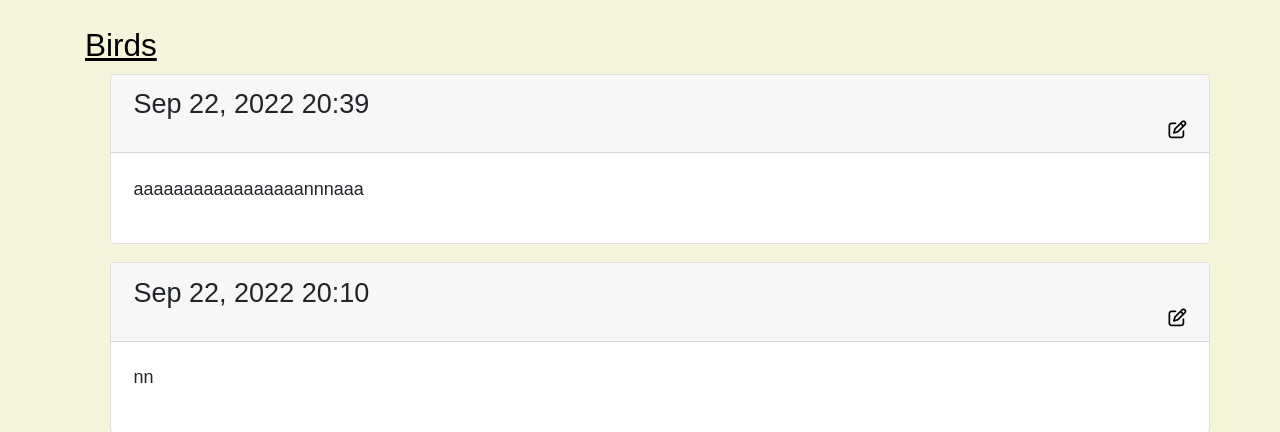
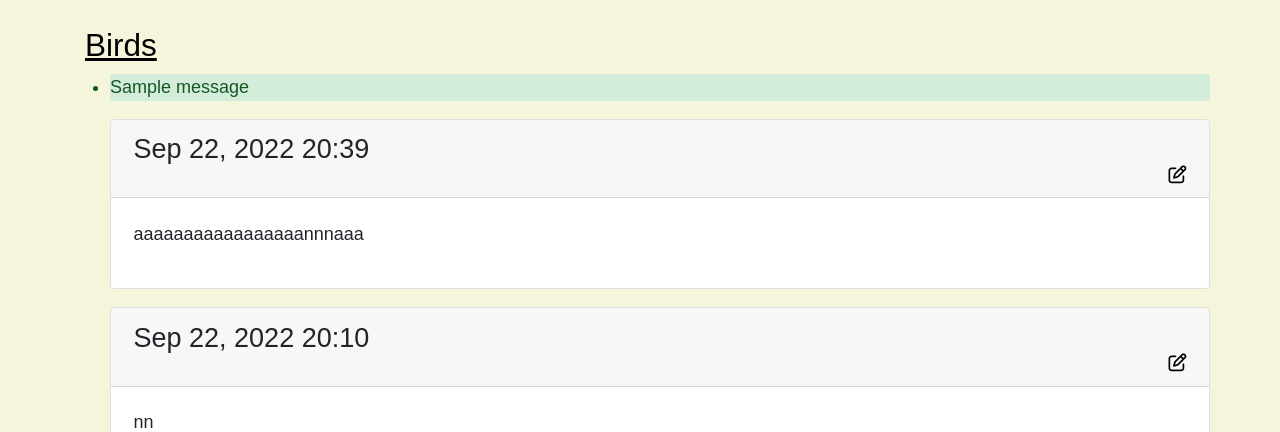
Before and after one commit to Code-Institute-Submissions/marosan28-online-journal_DecResub, a Django app: page /topics/1 in a window 1280 px wide. Shown: the part 65-497 px from the top of the page. Run offline with Django 3.2, Linux system fonts and the light colour scheme; a user stored in the database is signed in; data comes from the database, SQL or seed files in the repository; both versions use the stored data as it was after the commit; one stand-in notice (Sample message) is shown; some libraries are stand-ins or nearby versions; some web fonts are replaced.

Commit message:
add messages when editing entries

```diff
--- /dev/null
+++ b/learning_logs/templates/learning_logs/includes/messages.html
@@ -0,0 +1,7 @@
+{% if messages %}
+<ul class="messages">
+    {% for message in messages %}
+    <li {% if message.tags %} class="{{ message.tags }}"{% endif %}>{{ message }}</li>
+    {% endfor %}
+</ul>
+{% endif %}
--- a/learning_logs/templates/learning_logs/topic.html
+++ b/learning_logs/templates/learning_logs/topic.html
@@ -5,7 +5,7 @@
 {% endblock page_header %}
 
 {% block content %}
-
+{% include 'learning_logs/includes/messages.html' %}
 <ul>
   {% for entry in entries %}
   <div class="card mb-3">
@@ -23,7 +23,8 @@
   {% endfor %}
 </ul>
 <p>
-   <a class="new-entry btn btn-secondary" href="{% url 'learning_logs:new_entry' topic.id %}" role="button">Add new entry</a>
+  <a class="new-entry btn btn-secondary" href="{% url 'learning_logs:new_entry' topic.id %}" role="button">Add new
+    entry</a>
 </p>
 
 {% endblock content %}
--- a/learning_logs/templates/learning_logs/topics.html
+++ b/learning_logs/templates/learning_logs/topics.html
@@ -4,7 +4,6 @@
 <h3 class="topic-on-hand">Topics</h3>
 {% endblock page_header %}
 {% block content %}
-
 <ul class="topics-list list-group list-group-flush">
     {% for topic in topics %}
     <li  class="list-group-item">
--- a/learning_logs/views.py
+++ b/learning_logs/views.py
@@ -1,5 +1,6 @@
 from django.shortcuts import render, redirect, get_object_or_404
 from django.contrib.auth.decorators import login_required
+from django.contrib import messages
 
 from .models import Topic, Entry
 from .forms import TopicForm, EntryForm
@@ -77,6 +78,7 @@ def edit_entry(request, entry_id):
         form = EntryForm(instance=entry, data=request.POST)
         if form.is_valid():
             form.save()
+            messages.success(request, "Entry successfully edited!")
             return redirect('learning_logs:topic', topic_id=topic.id)
 
     context = {'entry': entry, 'topic': topic, 'form': form}
```
Also changed, not shown: online_journal/settings.py (+9 -0 lines), db.sqlite3. Lines whose indentation alone changed are shown as unchanged.
